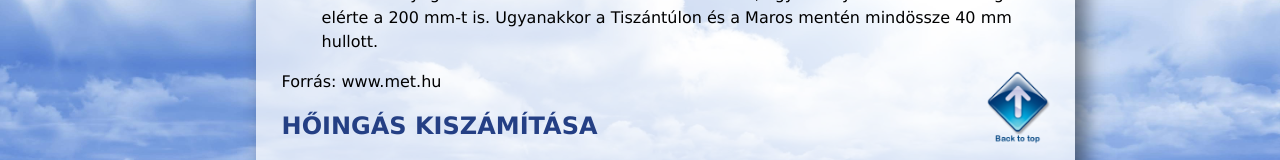
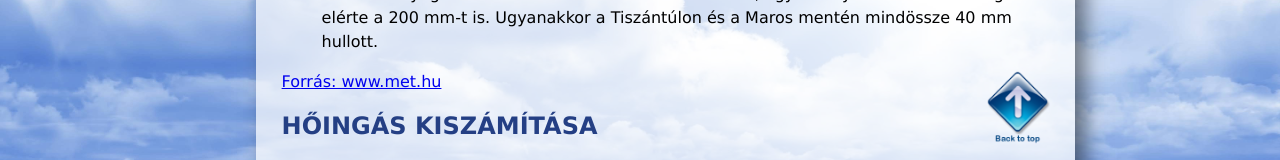
Before and after one commit to martin5021/Idojaras_git_dolgozat_F-ge-Martin, a plain HTML site: page index.html in a window 1280 px wide. Shown: the part 1878-2038 px from the top of the page. Drawn offline with Linux system fonts and the light colour scheme.

Commit message:
17.  Forrás link beállítása

```diff
--- a/index.html
+++ b/index.html
@@ -69,14 +69,14 @@
 
 <a href="#"><img src="top.png" alt="" id="fel"></a>
 
-<p>Forrás: www.met.hu</p>
+<a href="https://met.hu/eghajlat/magyarorszag_eghajlata/eghajlati_visszatekinto/elmult_evek_idojarasa/" target="_blank"><p>Forrás: www.met.hu</p></a>
+
 
     <h2>Hőingás kiszámítása</h2>
 
 A mai legalacsonyabb hőmérésklet:
 A mai legmagasabb hőmérésklet:
 
-<https://met.hu/eghajlat/magyarorszag_eghajlata/eghajlati_visszatekinto/elmult_evek_idojarasa/>
 
     </div>
 </body>
```
